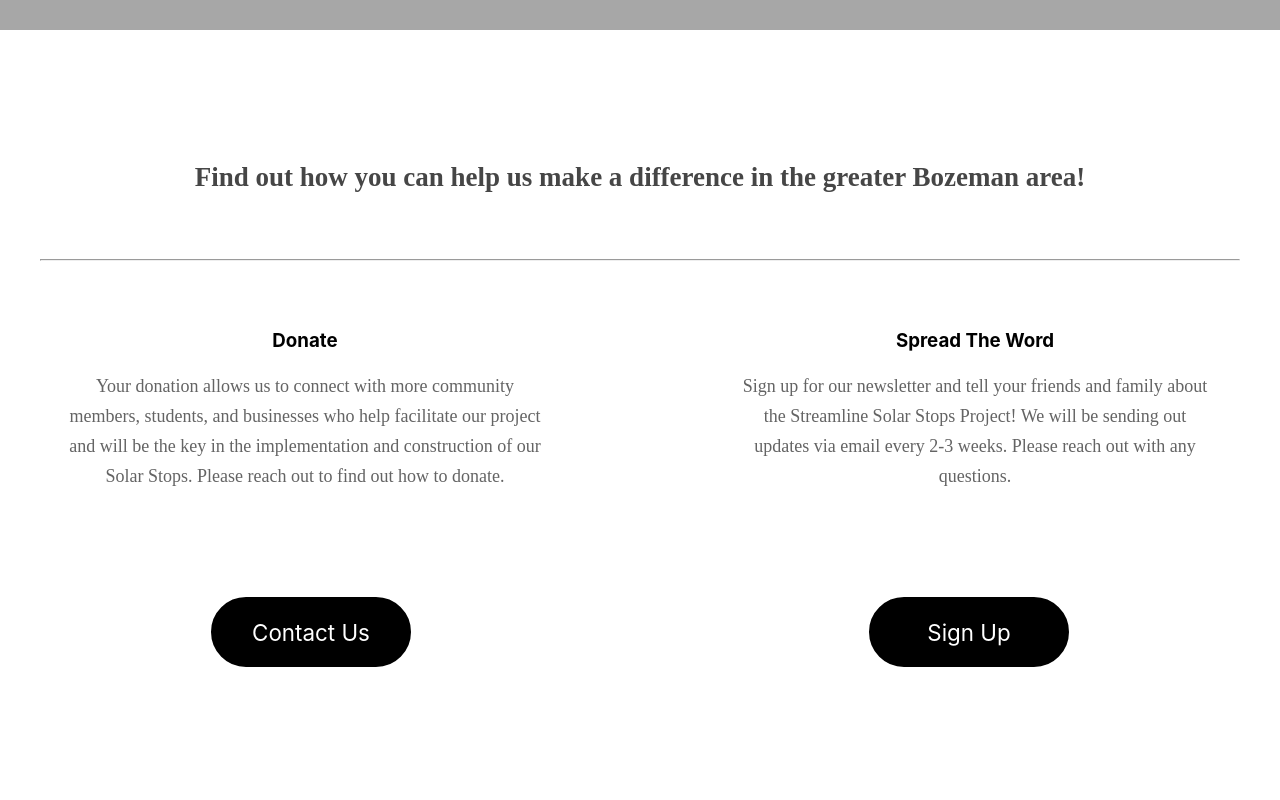
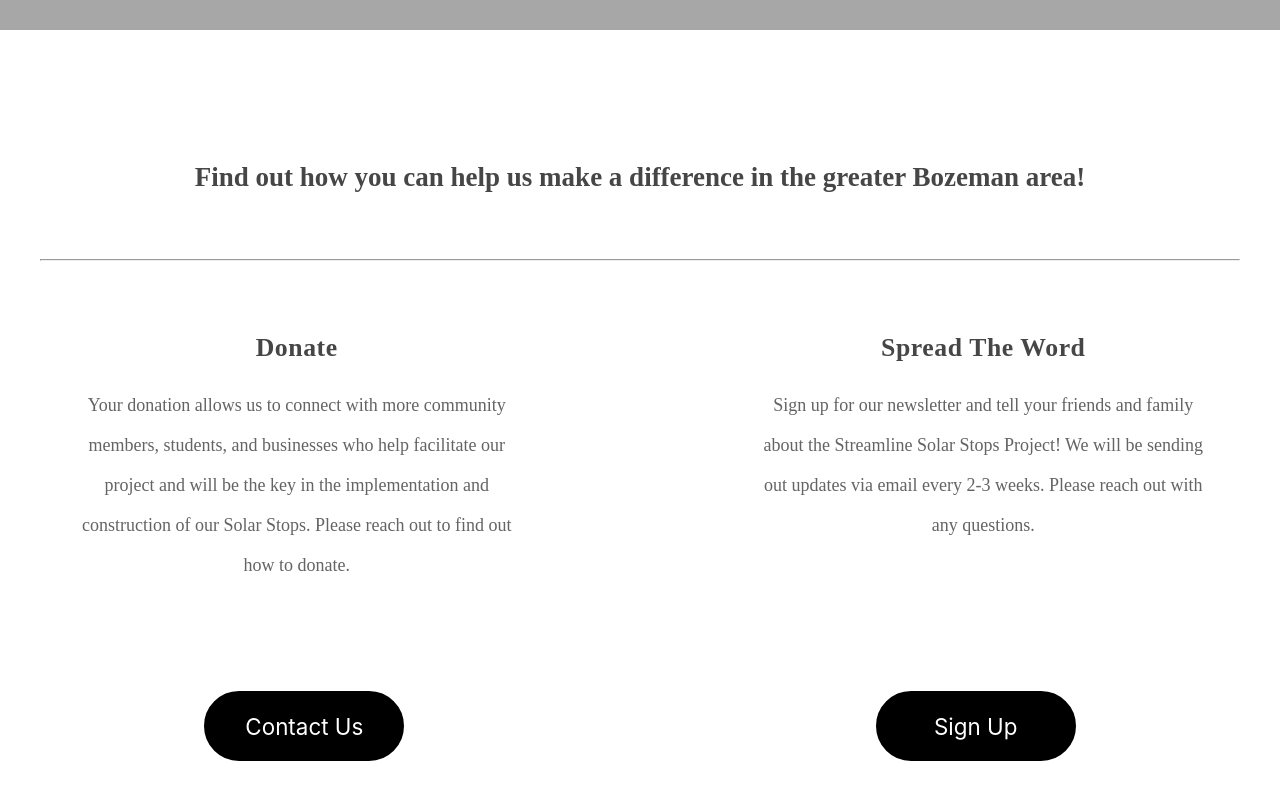
Before and after one commit to streamline-solar/streamline-solar-project, a React (Create React App) app: page /support-us in a window 1280 px wide. Shown: the part 452-1252 px from the top of the page. Built offline with nearby package versions, Linux system fonts and the light colour scheme; grey boxes are pictures that could not be loaded.

Commit message:
added styling to the support page

```diff
--- a/src/components/Support.js
+++ b/src/components/Support.js
@@ -67,7 +67,7 @@ class Support extends Component {
 
               <div className="support-page-text">
 
-                <div className="donate-block-wrapper">
+                <div className="donate-block-wrapper block-wrapper">
                   <div className="donate-block-content">
                     <div className="donate-block-title-wrapper">
                       <div className="donate-block-title block-title">
@@ -89,7 +89,7 @@ class Support extends Component {
                   </div>
                 </div>
 
-                <div className="news-block-wrapper">
+                <div className="news-block-wrapper block-wrapper">
                   <div className="news-block-content">
                     <div className="news-block-title-wrapper">
                       <div className="news-block-title block-title">
--- a/src/styles/support.scss
+++ b/src/styles/support.scss
@@ -31,10 +31,10 @@
 }
 
 .support-body-title {
-  font-family: adobe-garamond-pro, serif;
+  font-family: proxima-nova, serif;
   font-size: 18px;
   color: $DarkGrey;
-  font-weight: 400;
+  font-weight: 200;
   text-align: center;
 }
 
@@ -57,19 +57,15 @@
   }
 }
 
-.donate-block-wrapper {
-  padding: 15px;
-  width: 50%;
-}
-
 .donate-block-content {
   text-align: center;
   line-height: 25px;
 }
 
-.news-block-wrapper {
+
+.block-wrapper {
   padding: 15px;
-  width: 50%;
+  width: 40%
 }
 
 .news-block-content {
@@ -85,8 +81,16 @@
   padding: 15px;
 }
 
+.block-title {
+  font-family: adobe-garamond-pro, serif;
+  color: $DarkGrey;
+  font-weight: 600;
+  font-size: 22px;
+  letter-spacing: 0.57px;
+}
+
 .block-body-content {
-  line-height: 30px;
+  line-height: 40px;
   font-family: adobe-garamond-pro, serif;
   color: $MediumGrey;
   font-weight: 400;
@@ -94,7 +98,7 @@
 }
 
 .buttons-wrapper {
-  padding: 20px 40px;
+  padding: 20px 30px;
 }
 
 .buttons-buttons {
```
